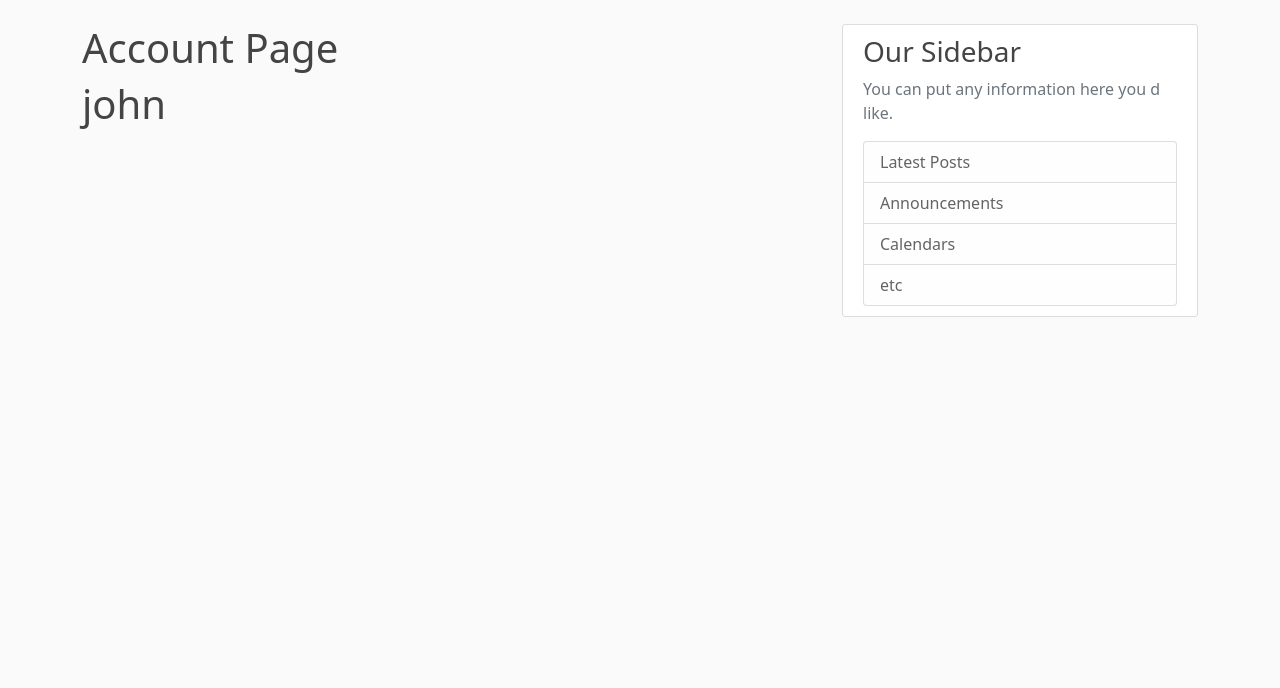
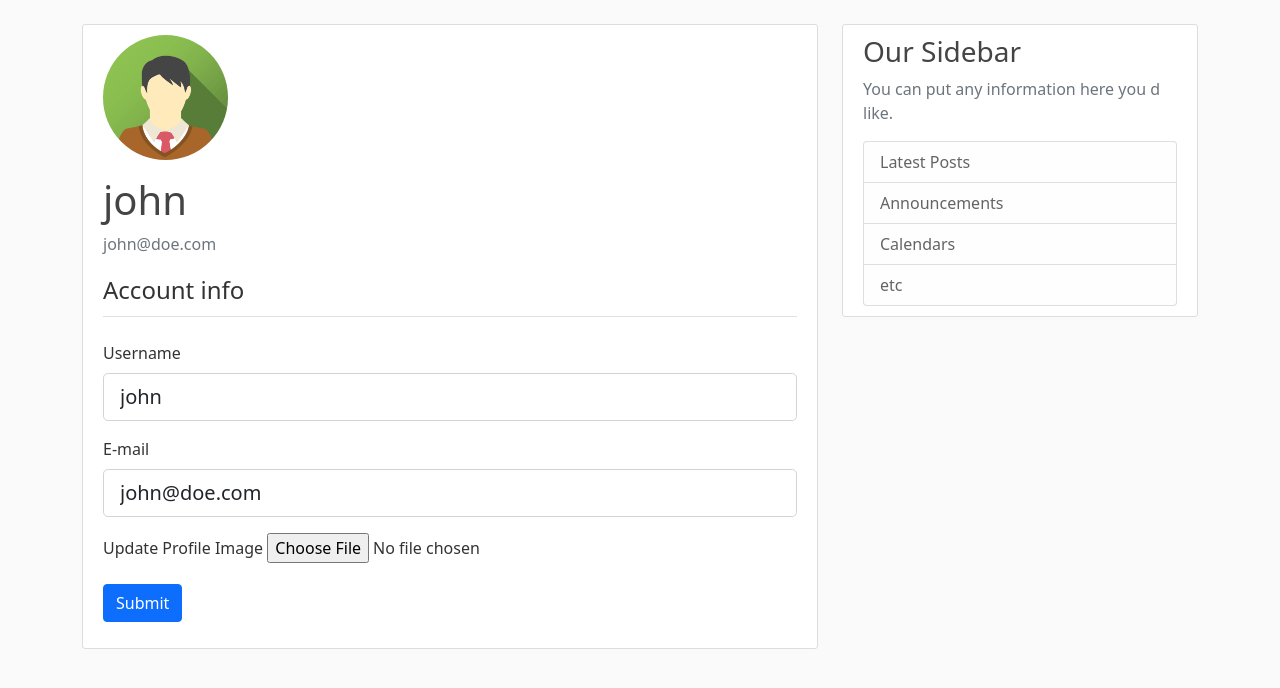
Before and after one commit to pedrofrohmut/flask-blog2, a Flask app: page /account in a window 1280 px wide. Shown: the part 56-744 px from the top of the page. Run offline with Flask 2, Linux system fonts and the light colour scheme; a user stored in the database is signed in; some libraries are stand-ins or nearby versions.

Commit message:
User account & profile picture

```diff
--- a/flaskblog/forms.py
+++ b/flaskblog/forms.py
@@ -1,5 +1,7 @@
 """Forms."""
+from flask_login import current_user
 from flask_wtf import FlaskForm
+from flask_wtf.file import FileField, FileAllowed
 from wtforms import StringField, PasswordField, SubmitField, BooleanField, EmailField
 from wtforms.validators import DataRequired, Length, EqualTo, Email, ValidationError
 
@@ -9,13 +11,10 @@ from flaskblog.models import User
 class SignUpForm(FlaskForm):
     """Generates a form for sign up page."""
 
-    username = StringField("Username",
-                           validators=[DataRequired(), Length(min=2, max=20)])
+    username = StringField("Username", validators=[DataRequired(), Length(min=2, max=20)])
     email = EmailField("E-mail", validators=[DataRequired(), Email()])
-    password = PasswordField("Password",
-                             validators=[DataRequired(), Length(min=2, max=20)])
-    confirm_password = PasswordField("Confirm password",
-                                     validators=[DataRequired(), EqualTo("password")])
+    password = PasswordField("Password", validators=[DataRequired(), Length(min=2, max=20)])
+    confirm_password = PasswordField("Confirm password", validators=[DataRequired(), EqualTo("password")])
     submit = SubmitField("Submit")
 
     def validate_username(self, username):
@@ -35,7 +34,31 @@ class SignInForm(FlaskForm):
     """Generates a form for sign in page."""
 
     email = StringField("E-mail", validators=[DataRequired(), Email()])
-    password = PasswordField("Password",
-                             validators=[DataRequired(), Length(min=2, max=20)])
+    password = PasswordField("Password", validators=[DataRequired(), Length(min=2, max=20)])
     remember_me = BooleanField("Remember Me")
     submit = SubmitField("Submit")
+
+
+class UpdateAccountForm(FlaskForm):
+    """Generates a form for account page."""
+
+    username = StringField("Username", validators=[DataRequired(), Length(min=2, max=20)])
+    email = EmailField("E-mail", validators=[DataRequired(), Email()])
+    image = FileField("Update Profile Image", validators=[FileAllowed(["jpg", "png"])])
+    submit = SubmitField("Submit")
+
+    def validate_username(self, username):
+        """Validate if the username is already taken checking the database."""
+        if username.data == current_user.username:
+            return
+        user = User.query.filter_by(username=username.data).first()
+        if user:
+            raise ValidationError("Username already taken")
+
+    def validate_email(self, email):
+        """Validate if the e-mail is already taken checking the database."""
+        if email.data == current_user.email:
+            return
+        user = User.query.filter_by(email=email.data).first()
+        if user:
+            raise ValidationError("E-mail already taken")
--- a/flaskblog/routes.py
+++ b/flaskblog/routes.py
@@ -1,8 +1,12 @@
 """Application routes."""
+import secrets
+import os
+
+from PIL import Image
 from flask import render_template, flash, redirect, url_for, request
 from flask_login import login_user, current_user, logout_user, login_required
 
-from flaskblog.forms import SignUpForm, SignInForm
+from flaskblog.forms import SignUpForm, SignInForm, UpdateAccountForm
 from flaskblog.models import User
 from flaskblog import app, db, bcrypt
 
@@ -61,9 +65,11 @@ def signin():
         user = User.query.filter_by(email=form.email.data).first()
         if not user:
             flash(f"No user found with e-mail: {form.email.data}."
-                  + "Please retry or go to sign up if you are not yet registered", category="error")
+                  + "Please retry or go to sign up if you are not yet registered",
+                  category="error")
             return redirect(url_for("signin"))
-        is_password_valid = bcrypt.check_password_hash(user.password_hash, form.password.data)
+        is_password_valid = bcrypt.check_password_hash(user.password_hash,
+                                                       form.password.data)
         if not is_password_valid:
             flash(f"The password is wrong or does not match e-mail: {form.email.data}."
                   + "Please recheck your password and e-mail", category="error")
@@ -85,8 +91,47 @@ def signout():
     return redirect(url_for("home"))
 
 
-@app.route("/account")
+def size_down_image(form_image):
+    """Size down images using pillow."""
+    output_size = (125, 125)
+    new_image = Image.open(form_image)
+    new_image.thumbnail(output_size)
+    return new_image
+
+
+def save_image(form_image):
+    """Save image."""
+    random_hex = secrets.token_hex(8)
+    _, file_extension = os.path.splitext(form_image.filename)
+    image_file_name = random_hex + file_extension
+    image_path = os.path.join(app.root_path, "static/profile_pics", image_file_name)
+    sized_down_image = size_down_image(form_image)
+    sized_down_image.save(image_path)
+    return image_file_name
+
+
+@app.route("/account", methods=["GET", "POST"])
 @login_required
 def account():
     """Show current user account details."""
-    return render_template("account.html", title="Account")
+    form = UpdateAccountForm()
+    if form.validate_on_submit():
+        same_username = current_user.username == form.username.data
+        same_email = current_user.email == form.email.data
+        if same_username and same_email and not form.image.data:
+            flash("There are no changes to be commited. Nothing changed",
+                  category="info")
+            return redirect(url_for("account"))
+        if form.image.data:
+            image_file = save_image(form.image.data)
+            current_user.image_file = image_file
+        current_user.username = form.username.data
+        current_user.email = form.email.data
+        db.session.commit()
+        flash("Your account has been updated", category="success")
+        return redirect(url_for("account"))
+    image_file = url_for("static", filename="profile_pics/" + current_user.image_file)
+    form.username.data = current_user.username
+    form.email.data = current_user.email
+    return render_template("account.html",
+                           title="Account", image_file=image_file, form=form)
--- a/flaskblog/templates/account.html
+++ b/flaskblog/templates/account.html
@@ -1,6 +1,58 @@
 {% extends "layout.html" %}
 
 {% block content %}
-  <h1>Account Page</h1>
-  <h1>{{ current_user.username }}</h1>
+  <div class="content-section">
+
+    <div class="media">
+      <img class="rounded-circle account-img" alt="user image" src="{{ image_file }}" />
+      <div class="media-body">
+	<h2 class="account-heading">{{ current_user.username }}</h2>
+	<p class="text-secondary">{{ current_user.email }}</p>
+      </div>
+    </div>
+
+    <form method="POST" action="" enctype="multipart/form-data">
+      {{ form.hidden_tag() }}
+      <fieldset>
+	<legend class="border-bottom mb-4 pb-2">Account info</legend>
+	<div class="mb-3">
+	  {{ form.username.label(class="form-label") }}
+	  {% if form.username.errors %}
+	    {{ form.username(class="form-control form-control-lg is-invalid") }}
+	    {% for error in form.username.errors %}
+	      <div class="invalid-feedback">{{ error }}</div>
+	    {% endfor %}
+	  {% else %}
+	    {{ form.username(class="form-control form-control-lg") }}
+	  {% endif %}
+	</div>
+	<div class="mb-3">
+	  {{ form.email.label(class="form-label") }}
+	  {% if form.email.errors %}
+	    {{ form.email(class="form-control form-control-lg is-invalid") }}
+	    {% for error in form.email.errors %}
+	      <div class="invalid-feedback">{{ error }}</div>
+	    {% endfor %}
+	  {% else %}
+	    {{ form.email(class="form-control form-control-lg") }}
+	  {% endif %}
+	</div>
+	<div class="mb-3">
+	  {{ form.image.label(class="form-label") }}
+	  {% if form.image.errors %}
+	    {{ form.image(class="form-control-file is-invalid") }}
+	    {% for error in form.image.errors %}
+	      <div class="invalid-feedback">{{ error }}</div>
+	    {% endfor %}
+	  {% else %}
+	    {{ form.image(class="form-control-file") }}
+	  {% endif %}
+	</div>
+	<div class="mb-3">
+	  <input type="submit" value="Submit" class="btn btn-primary" />
+	</div>
+      </fieldset>
+    </form>
+
+  </div>
 {% endblock content %}
--- a/flaskblog/templates/layout.html
+++ b/flaskblog/templates/layout.html
@@ -92,6 +92,14 @@
 			data-bs-dismiss="alert"
 			aria-label="Close"></button>
 	      </div>
+	    {% elif category == "info" %}
+	      <div class="alert alert-info alert-dismissible fade show my-4" role="alert">
+		<strong>Info:</strong> {{ message }}
+		<button type="button"
+			class="btn-close"
+			data-bs-dismiss="alert"
+			aria-label="Close"></button>
+	      </div>
 	    {% endif %}
 	  {% endfor %}
 	</div>
```
Also changed, not shown: flaskblog/site.db, flaskblog/static/profile_pics/1fbc9e3e4a60ac17.jpg (added), flaskblog/static/profile_pics/215db4d9bb43565a.jpg (added), flaskblog/static/profile_pics/b53e8cc3f13a78fb.png (added), flaskblog/static/profile_pics/default.jpg (added).
